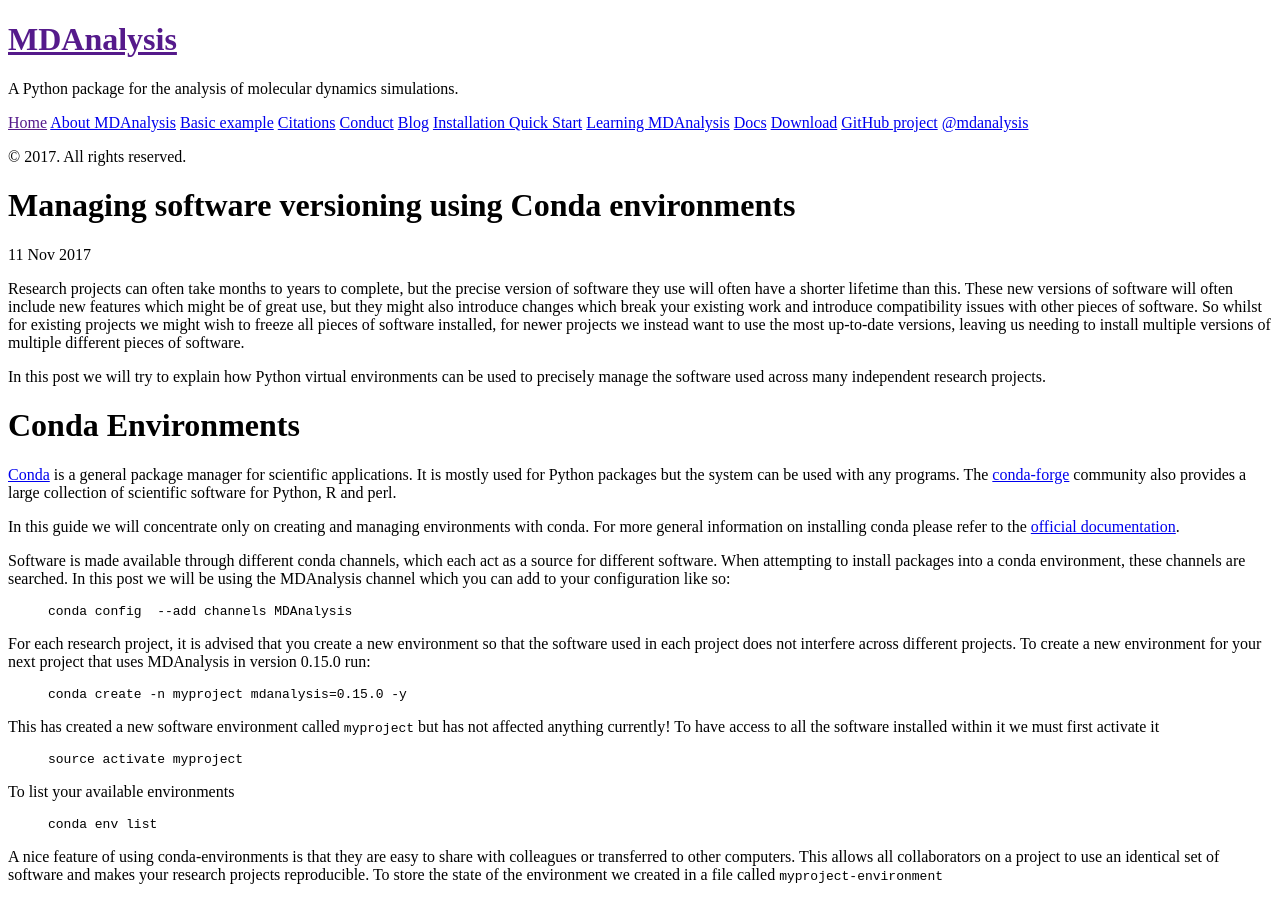
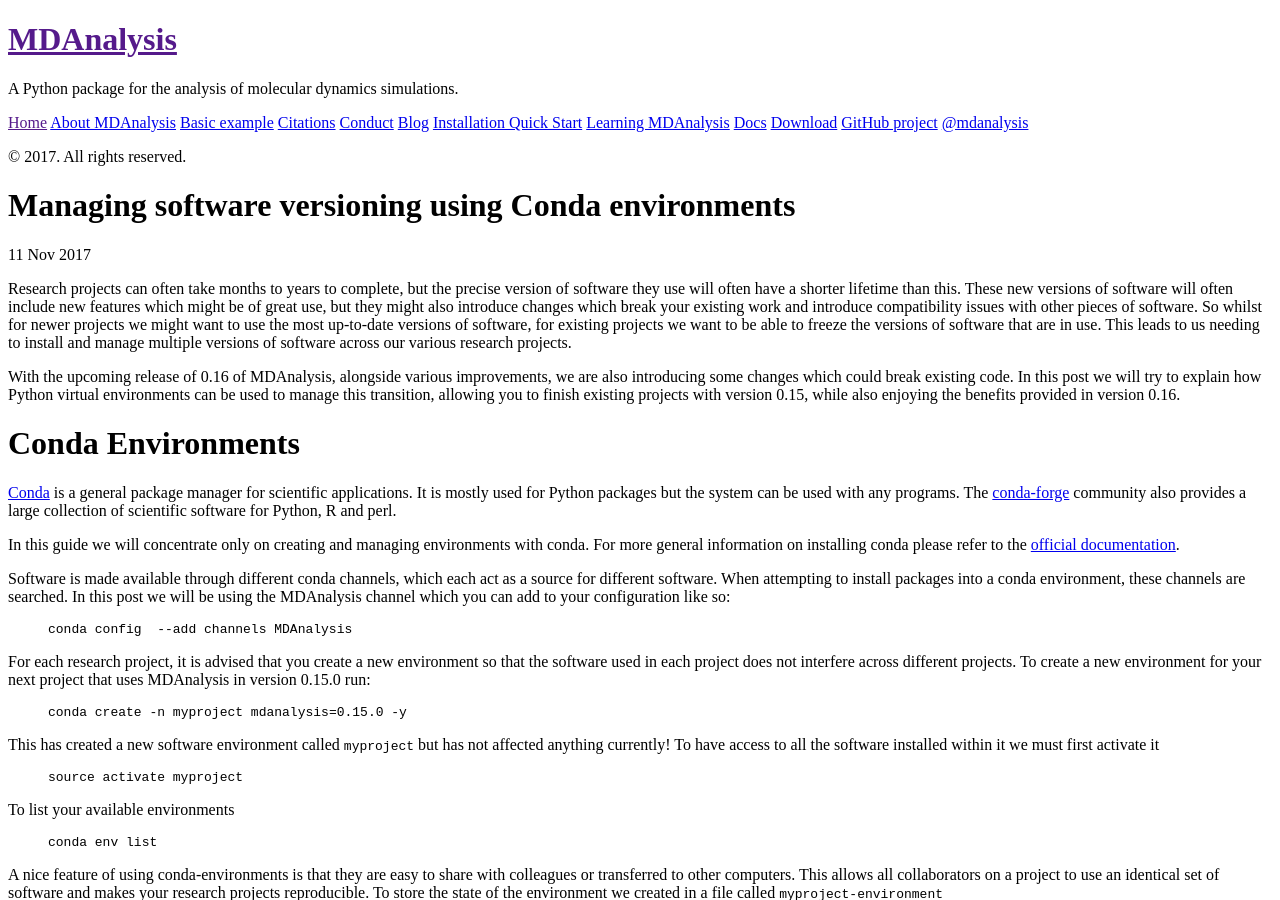
Before and after one commit to MDAnalysis/MDAnalysis.github.io, a Jekyll site: the page built from _posts/2017-11-11-environments.md, in a window 1280 px wide and 900 px high. Built offline with Jekyll 4.4.1, drawn with Linux system fonts in a browser that asks for light colours; comment, search, counter and statistics services are not loaded.

Commit message:
Update 2017-11-11-environments.md

```diff
--- a/_posts/2017-11-11-environments.md
+++ b/_posts/2017-11-11-environments.md
@@ -8,14 +8,18 @@ precise version of software they use will often have a shorter lifetime than
 this.  These new versions of software will often include new features which
 might be of great use, but they might also introduce changes which break
 your existing work and introduce compatibility issues with other pieces
-of software.  So whilst for existing projects we might wish to freeze
-all pieces of software installed, for newer projects we instead want to
-use the most up-to-date versions, leaving us needing to install multiple
-versions of multiple different pieces of software.
+of software.  So whilst for newer projects we might want to use the most
+up-to-date versions of software, for existing projects we want to be able
+to freeze the versions of software that are in use.  This leads to us needing
+to install and manage multiple versions of software across our various
+research projects.
 
+With the upcoming release of 0.16 of MDAnalysis, alongside various improvements,
+we are also introducing some changes which could break existing code.
 In this post we will try to explain how Python virtual environments
-can be used to precisely manage the software used across many independent
-research projects.
+can be used to manage this transition, allowing you to finish existing
+projects with version 0.15, while also enjoying the benefits provided in
+version 0.16.
 
 
 # Conda Environments
```
